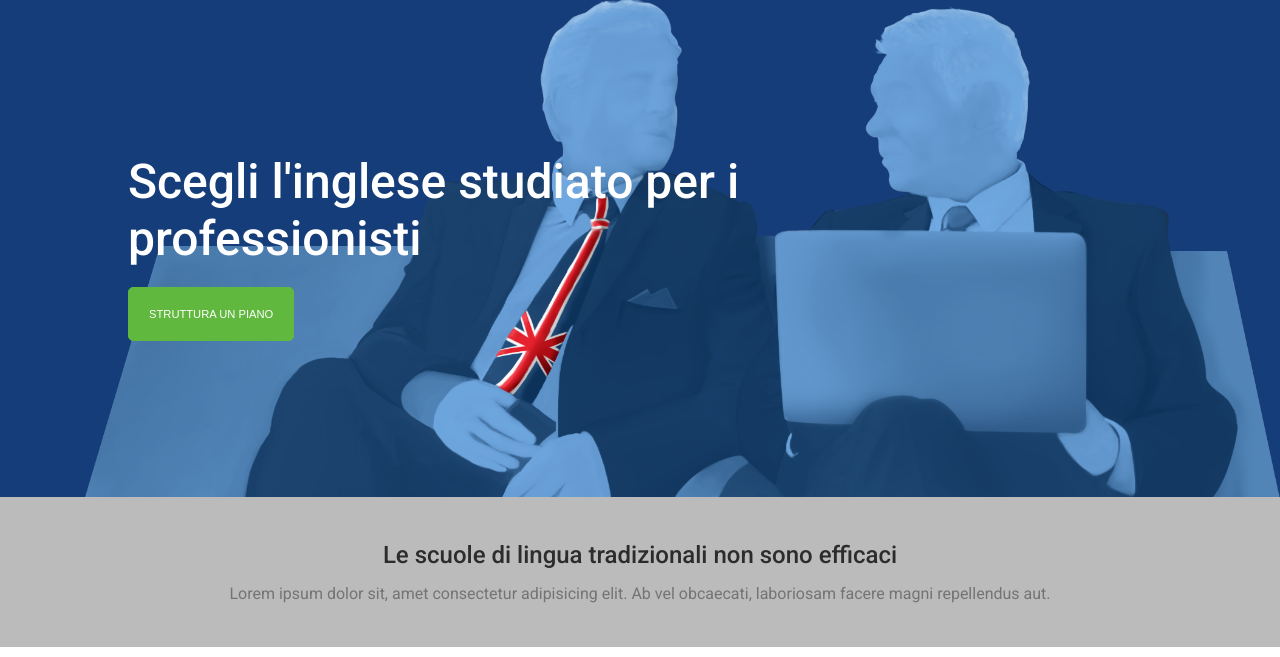
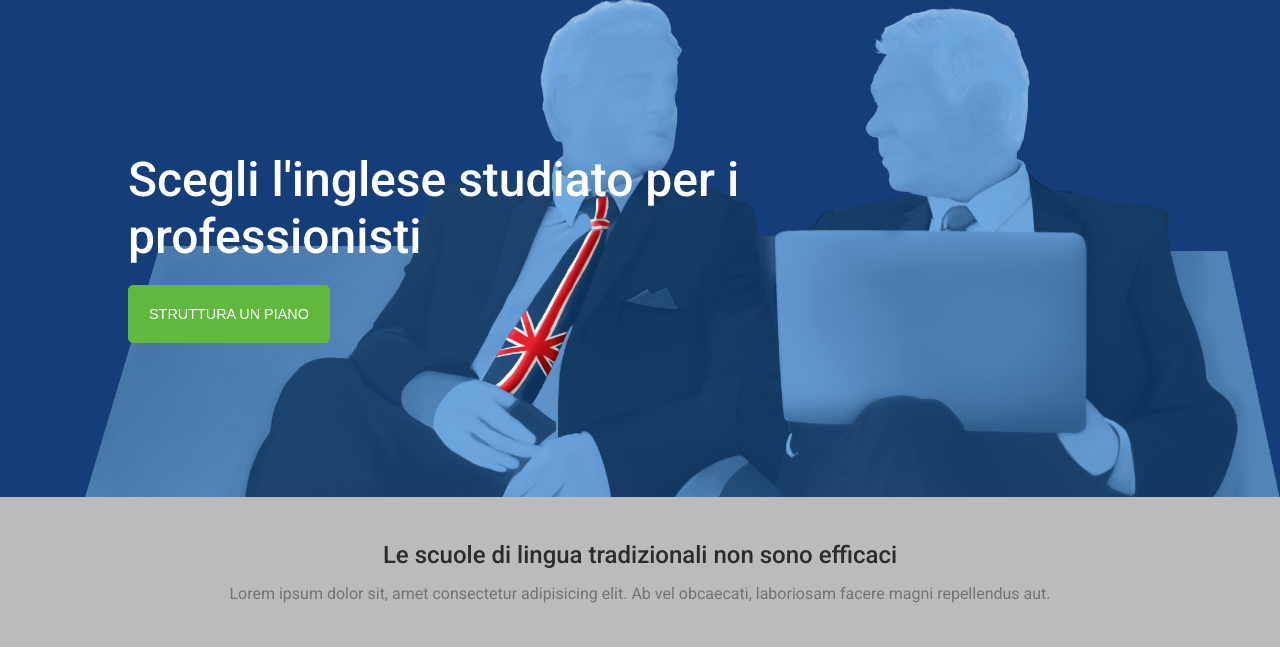
Before and after one commit to leitongchen/htmlcss-fluentify, a plain HTML site: page index.html in a window 1280 px wide. Shown: the part 83-740 px from the top of the page. Drawn offline with Linux system fonts and the light colour scheme.

Commit message:
piccola modifica ai pulsanti

```diff
--- a/style/style.css
+++ b/style/style.css
@@ -139,15 +139,17 @@ li:hover a {
     border-radius: 5px;
 
     text-transform: uppercase;
-    font-size: .7rem;
 
     cursor: pointer;
 }
 .small-btn {
     padding: 5px 15px;
+    font-size: .7rem;
 }
 .big-btn {
     padding: 20px 20px;
+    font-size: .9rem;
+    font-weight: 500;
 }
 .btn.empty-btn {
     background-color: transparent;
```
